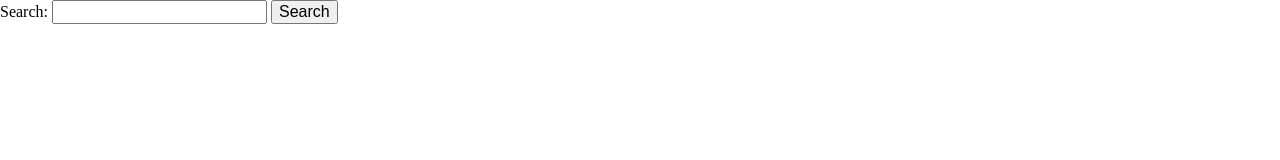
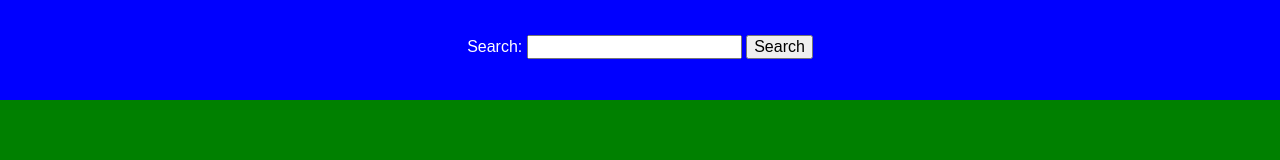
Before and after one commit to Galm1/week4day2daily-puppies, a plain HTML site: page index.html in a window 1280 px wide. Drawn offline with nearby package versions, Linux system fonts and the light colour scheme.

Commit message:
added some css. it looks HORRIBLE.

```diff
--- a/index.html
+++ b/index.html
@@ -12,13 +12,23 @@
 
 <body>
 
+    <header>
+
       <div class="search">
         <label for="search">Search: </label>
         <input type="text" id="search_bar">
         <button id='button' type="button" name="button">Search</button>
       </div>
 
+    </header>
+
+    <div id="content">
+
       <div class="displayOutput">
+
+      </div>
+
+    </div>
 
     <script src="main.js" charset="utf-8" type="text/javascript"></script>
 
--- a/main.js
+++ b/main.js
@@ -26,14 +26,14 @@ function displayNewOutput(data) {
   results.forEach(function(recipe) {
     let trueContent = `
       <div class='recipe'>
+      <div class='image'>
+        <a href='${recipe.href}'><img src='${recipe.thumbnail}'>  </a>
+      </div>
         <div class='recipeName'>
           ${recipe.title}
         </div>
         <div class='ingredients'>
           ${recipe.ingredients}
-        </div>
-        <div class='image'>
-          <a href='${recipe.href}'><img src='${recipe.thumbnail}'>  </a>
         </div>
       </div>
     `
--- a/style.css
+++ b/style.css
@@ -0,0 +1,39 @@
+body {
+  margin: 0;
+  font-family: sans-serif;
+  background-color: green;
+  display: flex;
+  justify-content: space-around;
+  flex-wrap: wrap;
+  flex-direction: column;
+}
+
+header {
+  display: flex;
+  background-color: blue;
+  color: white;
+  justify-content: center;
+  width: 100%;
+  height: 100px;
+  text-align: center;
+}
+
+.search {
+justify-content: center;
+margin-top: 35px;
+}
+
+#content {
+  display: flex;
+  background-color: grey;
+  justify-content: space-around;
+  flex-wrap: wrap;
+}
+
+.recipe {
+  flex-direction: column;
+  height: 17%;
+  width: 17%;
+  justify-content: center;
+  flex-wrap: wrap;
+}
```
Lines whose indentation alone changed are shown as unchanged.
